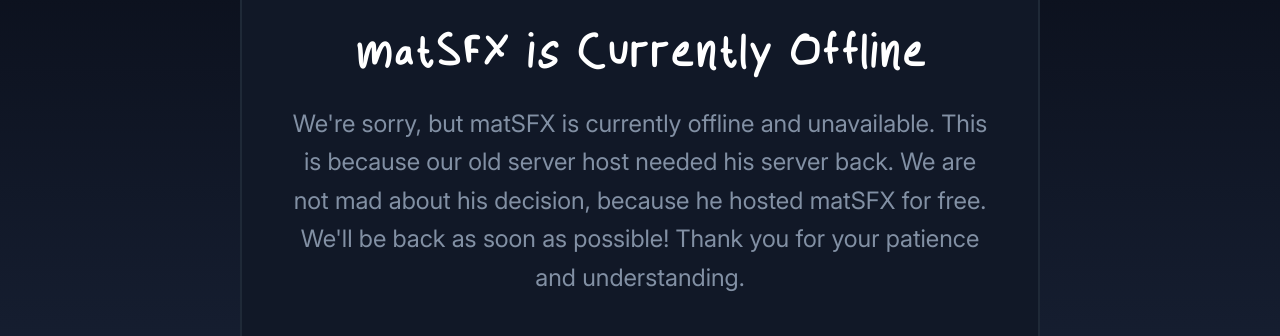
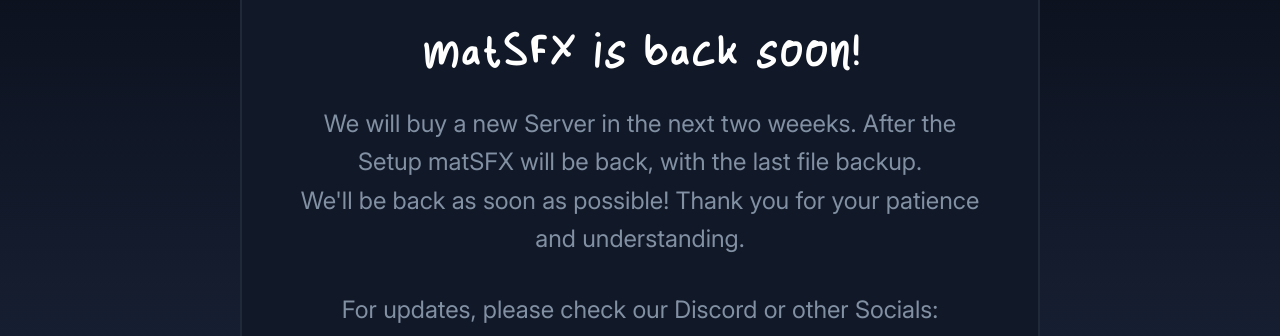
Before and after one commit to matsfxapp/offline, a plain HTML site: page index.html in a window 1280 px wide. Shown: the part 251-587 px from the top of the page. Drawn offline with Linux system fonts and the light colour scheme.

Commit message:
Update index.html

```diff
--- a/index.html
+++ b/index.html
@@ -214,12 +214,11 @@
                 <img src="/images/matsfx_logo.jpg" alt="matSFX Logo">
             </div>
 
-            <h1 class="down-heading">matSFX is Currently Offline</h1>
+            <h1 class="down-heading">matSFX is back soon!</h1>
 
             <p class="down-text">
-                We're sorry, but matSFX is currently offline and unavailable.
-                This is because our old server host needed his server back.
-                We are not mad about his decision, because he hosted matSFX for free.
+                We will buy a new Server in the next two weeeks.
+                After the Setup matSFX will be back, with the last file backup.
                 <br>
                 We'll be back as soon as possible!
                 Thank you for your patience and understanding.
```
